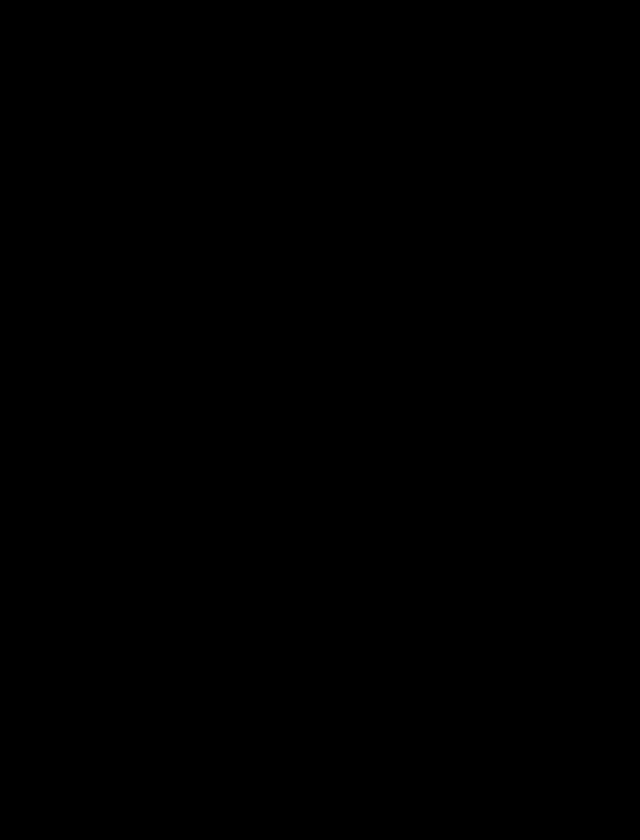
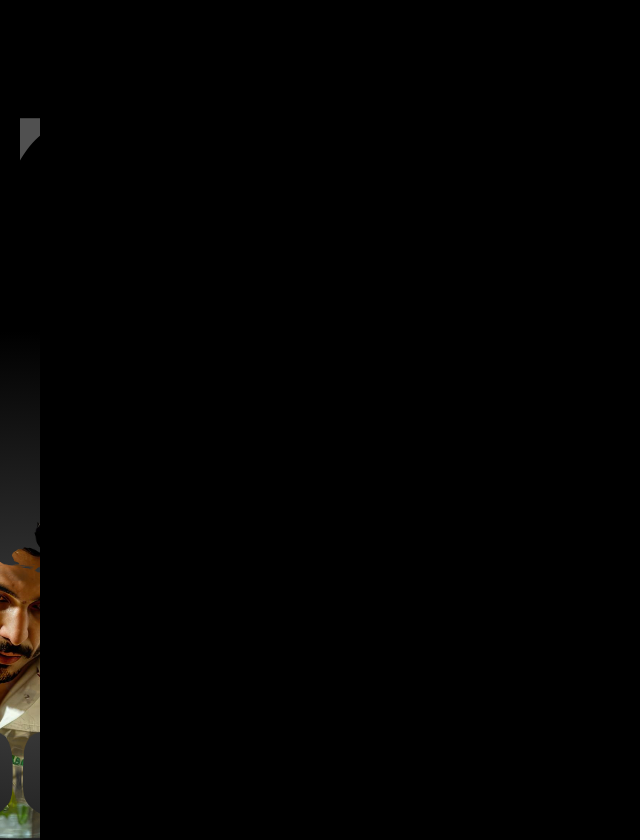
Before and after one commit to Maestro1982/mojito_gsap_landing, a React (Vite) app: page / in a window 1280 px wide. Shown: the part 2820-3660 px from the top of the page, without its empty margins (0-640 px from the left). Before the commit the page ends 2732 px from the top, so only its background shows below. Built offline with nearby package versions, Linux system fonts and the light colour scheme; a web font is replaced by a local one.

Commit message:
Implement the art section

```diff
--- a/src/App.jsx
+++ b/src/App.jsx
@@ -5,6 +5,7 @@
 import Hero from './components/Hero';
 import Cocktails from './components/Cocktails';
 import About from './components/About';
+import Art from './components/Art';
 
 gsap.registerPlugin(ScrollTrigger, SplitText);
 
@@ -15,6 +16,7 @@
       <Hero />
       <Cocktails />
       <About />
+      <Art />
     </main>
   );
 };
--- /dev/null
+++ b/src/components/Art.jsx
@@ -0,0 +1,91 @@
+import { useMediaQuery } from 'react-responsive';
+import { useGSAP } from '@gsap/react';
+import gsap from 'gsap';
+
+import { featureLists, goodLists } from '../../constants';
+
+const Art = () => {
+  const isMobile = useMediaQuery({ maxWidth: 767 });
+
+  useGSAP(() => {
+    const start = isMobile ? 'top 20%' : 'top top';
+
+    const maskTimeline = gsap.timeline({
+      scrollTrigger: {
+        trigger: '#art',
+        start,
+        end: 'bottom center',
+        scrub: 1.5,
+        pin: true,
+      },
+    });
+
+    maskTimeline
+      .to('.will-fade', {
+        opacity: 0,
+        stagger: 0.2,
+        ease: 'power1.inOut',
+      })
+      .to('.masked-img', {
+        scale: 1.3,
+        maskPosition: 'center',
+        maskSize: '400%',
+        duration: 1,
+        ease: 'power1.inOut',
+      })
+      .to('#masked-content', {
+        opacity: 1,
+        duration: 1,
+        ease: 'power1.inOut',
+      });
+  });
+  return (
+    <div id='art' className='overflow-hidden'>
+      <div className='container mx-auto h-full pt-20'>
+        <h2 className='will-fade'>The ART</h2>
+        <div className='content'>
+          <ul className='space-y-4 will-fade'>
+            {goodLists.map((feature, index) => (
+              <li key={index} className='flex items-center gap-2 ml-16'>
+                <img src='/images/check.png' alt='check' />
+                <p>{feature}</p>
+              </li>
+            ))}
+          </ul>
+
+          <div className='cocktail-img'>
+            <img
+              src='/images/under-img.jpg'
+              alt='cocktail'
+              className='abs-center masked-img size-full object-contain'
+            />
+          </div>
+
+          <ul className='space-y-4 will-fade'>
+            {featureLists.map((feature, index) => (
+              <li
+                key={index}
+                className='flex items-center justify-start gap-2 md:mr-16 ml-16'
+              >
+                <img src='/images/check.png' alt='check' />
+                <p className='md:w-fit w-60'>{feature}</p>
+              </li>
+            ))}
+          </ul>
+        </div>
+
+        <div className='masked-container '>
+          <h2 className='will-fade'>Sip-Worthy Perfection</h2>
+          <div id='masked-content'>
+            <h3>Made with Craft, Poured with Passion</h3>
+            <p>
+              This isn’t just a drink. It’s a carefully crafted moment made just
+              for you.
+            </p>
+          </div>
+        </div>
+      </div>
+    </div>
+  );
+};
+export default Art;
--- a/src/components/Navbar.jsx
+++ b/src/components/Navbar.jsx
@@ -57,7 +57,7 @@
   return (
     <nav>
       <div>
-        <a href='#home' className='flex items-center gap-2 cursor-pointer'>
+        <a href='#' className='flex items-center gap-2 cursor-pointer'>
           <img src='/images/logo.png' alt='logo' />
           <p className='hover:text-yellow-200'>The Alchemist</p>
         </a>
--- a/src/index.css
+++ b/src/index.css
@@ -257,7 +257,7 @@
 
     .masked-container {
       h2 {
-        @apply text-4xl md:text-5xl font-modern-negra text-center mb-10 text-white mt-32;
+        @apply text-4xl md:text-5xl font-modern-negra text-center mb-10 text-white mt-48;
       }
 
       div {
```
